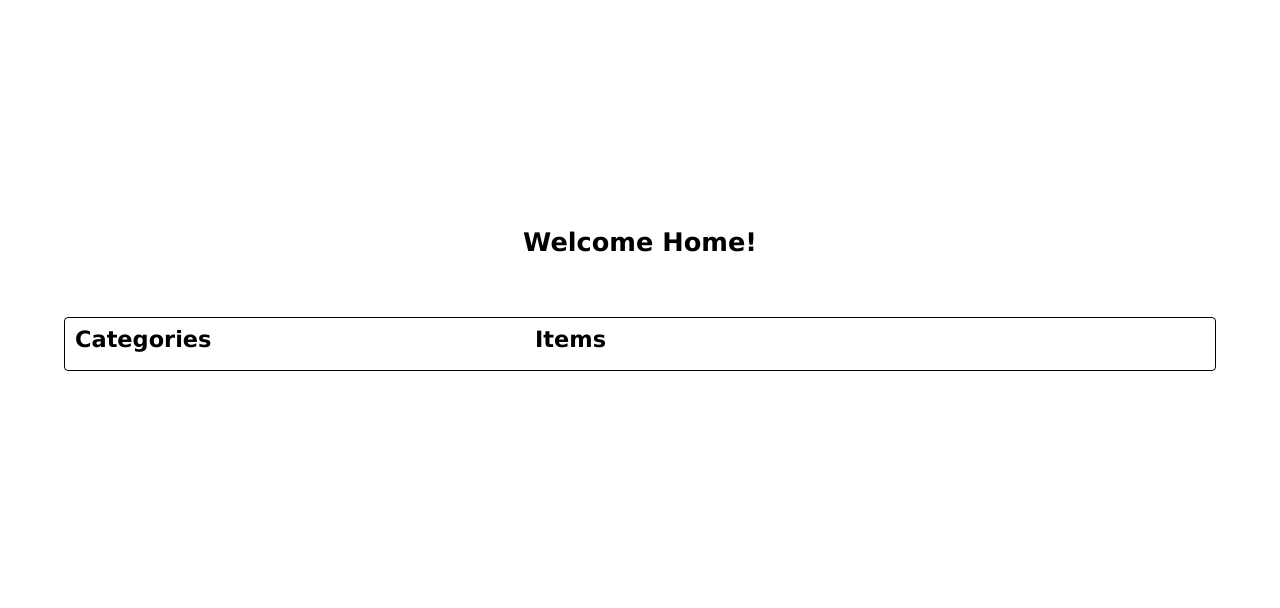
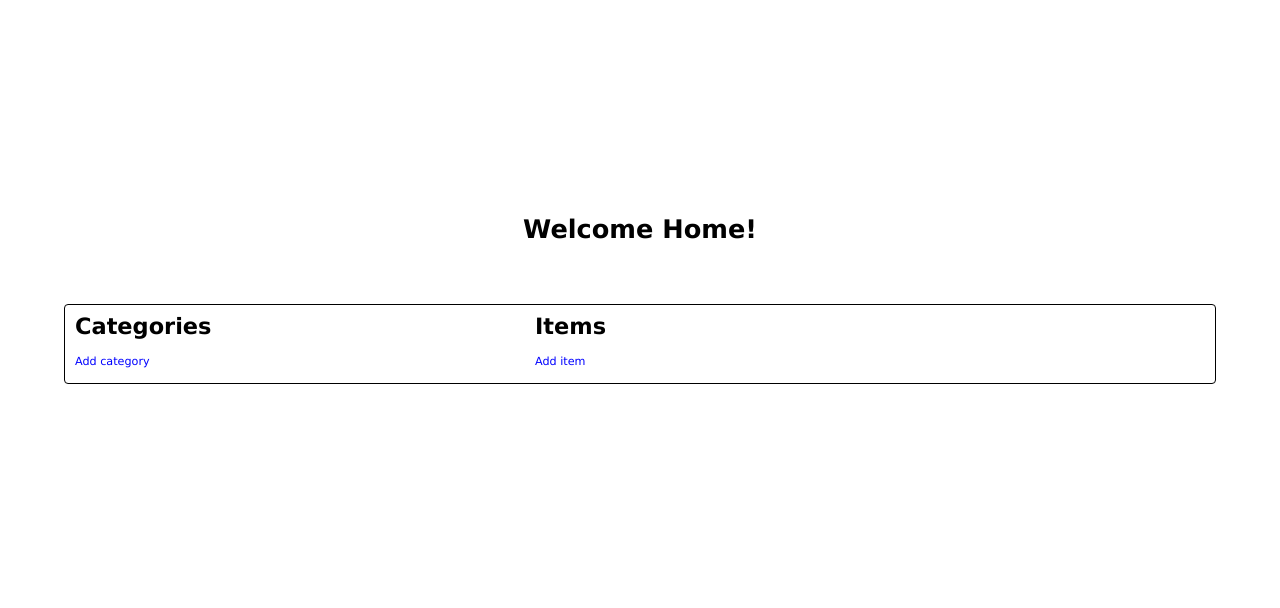
Before and after one commit to najens/item_catalog, a Flask app: page /catalog in a window 1280 px wide. Shown: the part 67-675 px from the top of the page. Run offline with Flask 2, Linux system fonts and the light colour scheme; data that the repository does not hold is empty.

Commit message:
docs: Add crud links to catalog

```diff
--- a/app.py
+++ b/app.py
@@ -52,7 +52,7 @@ def delete_category(category):
     """ Displays page to delete category """
     return 'Delete {} here!'.format(category)
 
-@app.route('/catalog/<category>/new', methods=['GET', 'POST'])
+@app.route('/catalog/item/new', methods=['GET', 'POST'])
 def new_item(category):
     """ Displays page to add a new item to category """
     return 'Add new item for {} here!'.format(category)
--- a/static/css/app.css
+++ b/static/css/app.css
@@ -178,6 +178,11 @@ section h3 {
     padding: 10px;
     width: 60%;
     text-align: left;
+}
+
+.links {
+    font-size: 0.7rem;
+    color: blue;
 }
 
 /*** Intro ***/
--- a/templates/index.html
+++ b/templates/index.html
@@ -5,20 +5,26 @@
         <div class="flex-row catalog">
             <div class="category">
                 <h3>Categories</h3>
+                <a class="links" href="{{url_for('new_category')}}">Add category</a>
                 <ul>
                     {% for category in categories %}
                         <li>
                             <a href="{{url_for('category', category=category.name)}}">{{category.name}}</a>
+                            <a class="links" href="{{url_for('edit_category', category=category.name)}}">Edit</a>
+                            <a class="links" href="{{url_for('delete_category', category=category.name)}}">Delete</a>
                         </li>
                     {% endfor %}
                 </ul>
             </div>
             <div class="item">
                 <h3>Items</h3>
+                <a class="links" href="{{url_for('new_item')}}">Add item</a>
                 <ul>
                     {% for item in items %}
                         <li>
-                            <a href="{{url_for('item_info')}}">{{item.name}}</a>
+                                <a href="{{url_for('item_info', category=item.category_id, id=item.id)}}">{{item.name}}</a>
+                                <a class="links" href="{{url_for('edit_item', category=item.category_id, id=item.id)}}">Edit</a>
+                                <a class="links" href="{{url_for('delete_item', category=item.category_id, id=item.id)}}">Delete</a>
                         </li>
                     {% endfor %}
                 </ul>
```
